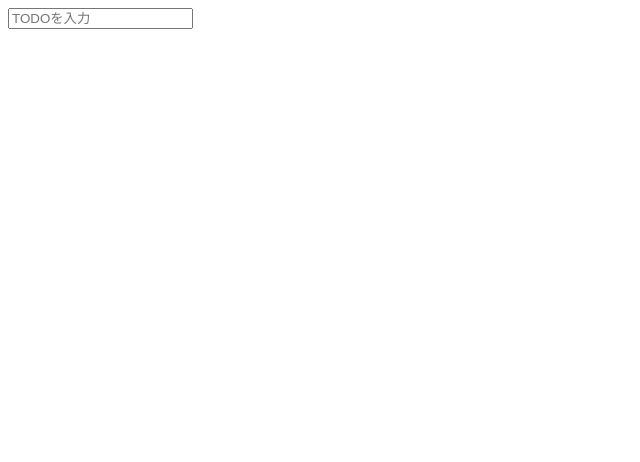
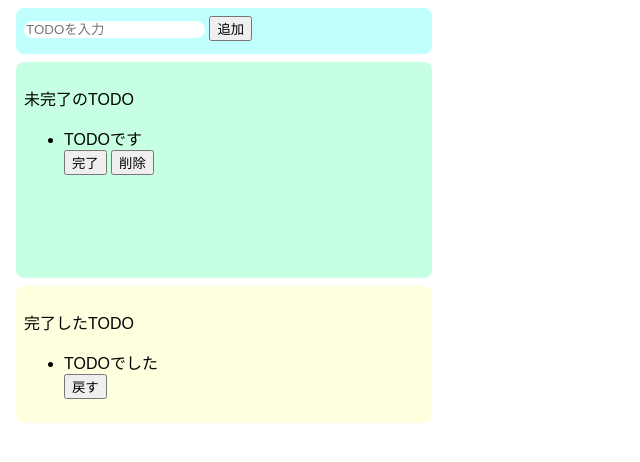
Before and after one commit to TOMOYAITO0726/ToDO-JS-, a website built with Parcel: page src/index.html in a window 1280 px wide. Shown: the whole page, without its empty margins (0-640 px from the left). Built offline with nearby package versions, Linux system fonts and the light colour scheme.

Commit message:
htmlとcss修正

```diff
--- a/src/index.html
+++ b/src/index.html
@@ -6,8 +6,28 @@
   </head>
 
   <body>
-   <div>
+   <div class="input-area">
       <input placeholder="TODOを入力">
+      <button>追加</button>
+   </div>
+   <div class="imcomplete-area">
+      <p>未完了のTODO</p>
+      <ul>
+        <div>
+          <li>TODOです</li>
+          <button>完了</button>
+          <button>削除</button>
+        </div>
+      </ul>
+   </div>
+   <div class="complete-area">
+      <p>完了したTODO</p>
+      <ul>
+        <div>
+          <li>TODOでした</li>
+          <button>戻す</button>
+        </div>
+      </ul>
    </div>
     <script src="./index.mjs" type="module"></script>
   </body>
--- a/src/styles.css
+++ b/src/styles.css
@@ -1,3 +1,32 @@
 body {
   font-family: sans-serif;
 }
+input {
+  border-radius: 16px;
+  border: none;
+}
+.input-area {
+  background-color: #c1ffff;
+  width: 400px;
+  height: 30px;
+  padding: 8px;
+  margin: 8px;
+  border-radius: 8px;
+}
+.imcomplete-area {
+  background-color: #c6ffe2;
+  width: 400px;
+  min-height: 200px;
+  padding: 8px;
+  margin: 8px;
+  border-radius: 8px;
+
+}
+.complete-area {
+  background-color: #ffffe0;
+  width: 400px;
+  padding: 8px;
+  margin: 8px;
+  border-radius: 8px;
+
+}
```
